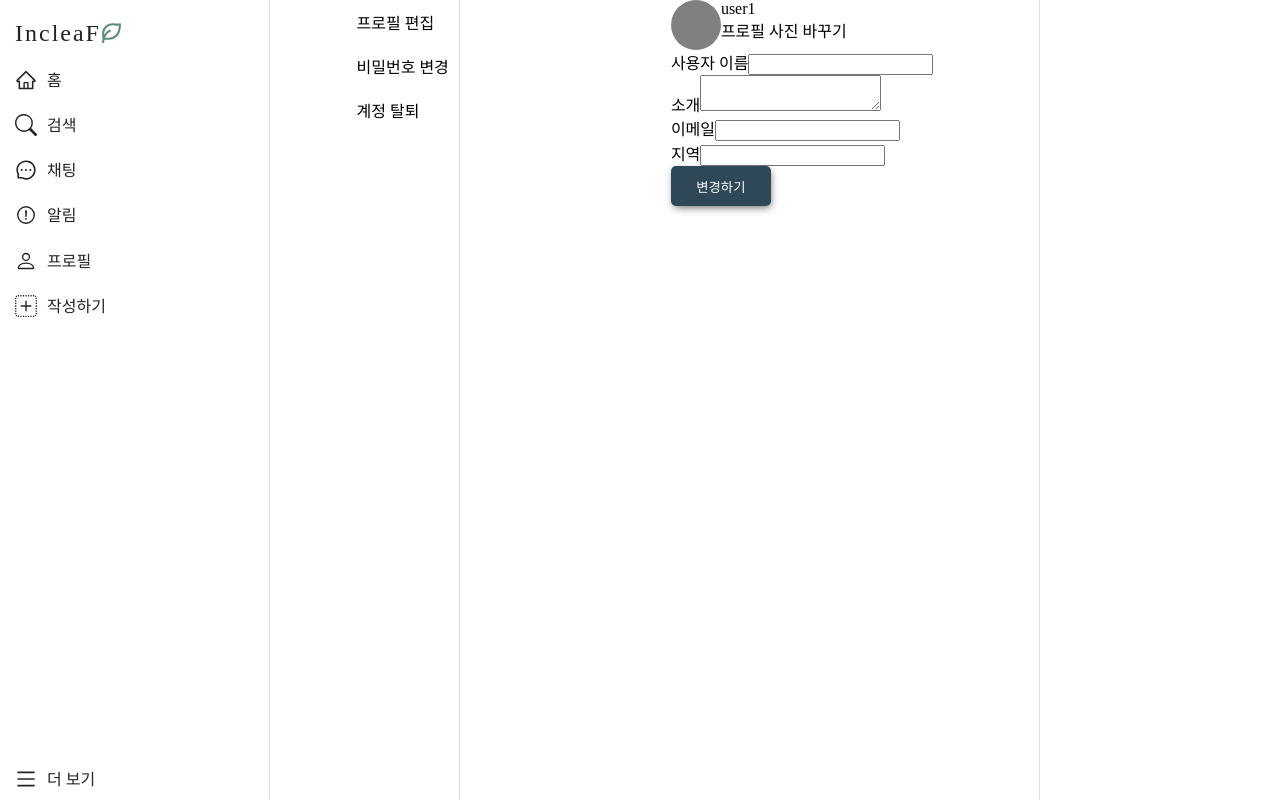
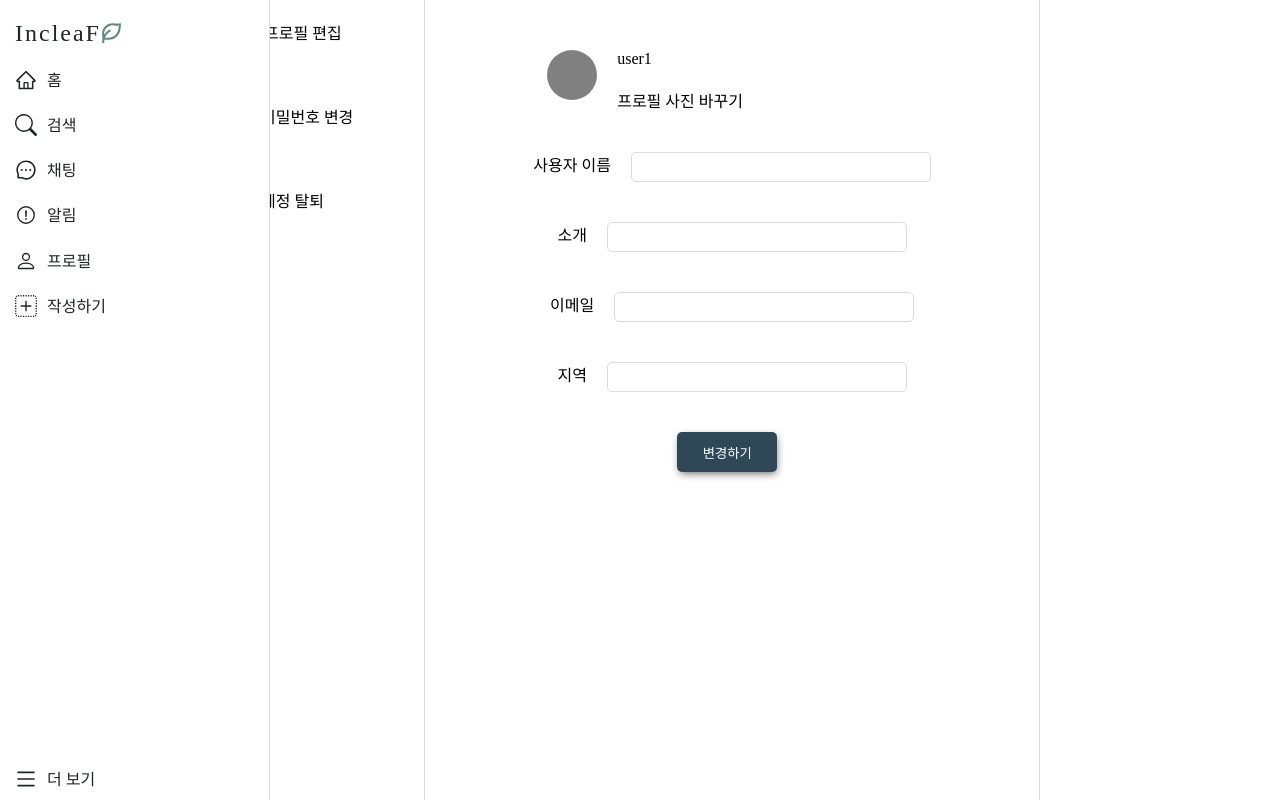
Before and after one commit to codestates-seb/seb41_main_019, a React (Create React App) app in the folder client/: page /setting in a window 1280 px wide. Built offline with nearby package versions, Linux system fonts and the light colour scheme; grey boxes are pictures that could not be loaded; a web font is replaced by a local one.

Commit message:
Design : setting component css 수정

```diff
--- a/client/src/components/Setting/DeleteAccount.js
+++ b/client/src/components/Setting/DeleteAccount.js
@@ -1,16 +1,31 @@
 import styled from "styled-components"
 
 const Wrapper = styled.div`
+    width: 100%;
+    display:flex;
+    flex-direction: column;
+    align-items: center;
+    gap: 30px;
+    margin-top: 50px;
 
     div {
         display: flex;
+        flex-direction: column;
+        gap: 20px;
     }
 
-    .profileImg {
-        width: 50px;
-        height: 50px;
-        background-color: gray;
-        border-radius: 50px;
+    div:first-of-type{
+        display: flex;
+        flex-direction: row;
+        align-items: center;
+        gap: 30px;
+
+        .profileImg {
+            width: 50px;
+            height: 50px;
+            background-color: gray;
+            border-radius: 50px;
+        }
     }
 
     button {
@@ -33,7 +48,6 @@ const DeleteAccount = () => {
                 <div className="profileImg"></div>
                 <span>user1</span>
             </div>
-            <p>정말 계정을 삭제하시겠습니까? </p>
             <div>
                 <label htmlFor="confirmPw">계속하려면 비밀번호를 입력해주세요</label>
                 <input id="confirmPw" />
--- a/client/src/components/Setting/EditProfile.js
+++ b/client/src/components/Setting/EditProfile.js
@@ -2,14 +2,25 @@ import styled from "styled-components";
 import { BlueBtn } from "../public/BlueBtn";
 
 const Wrapper = styled.div`
+    width: 100%;
     display: flex;
     flex-direction: column;
+    align-items: center;
+    gap: 40px;
+    margin-top: 50px;
+
+    div {
+        display: flex;
+        justify-content: space-around;
+        gap: 20px;
+    }
 
     .profile {
         display: flex;
         flex-direction: row;
 
         div:nth-of-type(2) {
+            width: 300px;
             display: flex;
             flex-direction: column;
         }
@@ -20,6 +31,11 @@ const Wrapper = styled.div`
         height: 50px;
         background-color: gray;
         border-radius: 50px;
+    }
+
+    textarea {
+        height: 100px;
+        resize: none;
     }
 `;
 
--- a/client/src/components/Setting/EditPw.js
+++ b/client/src/components/Setting/EditPw.js
@@ -2,8 +2,24 @@ import styled from "styled-components"
 import { BlueBtn } from "../public/BlueBtn";
 
 const Wrapper = styled.div`
+    width: 100%;
+    display: flex;
+    flex-direction: column;
+    align-items: center;
+    margin-top: 50px;
+    gap: 30px;
+
+    div {
+        display: flex;
+        flex-direction: column;
+        gap: 20px;
+    }
+
     .profile {
         display: flex;
+        flex-direction: row;
+        margin-bottom: 20px;
+        align-items: center;
     }
 
     .profileImg {
--- a/client/src/page/Setting.js
+++ b/client/src/page/Setting.js
@@ -15,16 +15,38 @@ const Wrapper = styled.div`
     transform: translate(-50%, -50%);
     border-left: 1px solid #dbdbdb;
     border-right: 1px solid #dbdbdb;
+
+    input, textarea {
+        width :300px;
+        height: 30px;
+        outline: none;
+        border: 1px solid #dbdbdb;
+        border-radius: 5px;
+
+        :focus {
+            outline: none;
+            box-shadow: 0 0 6px #5e8b7e;
+        }
+    }
 `;
 
 const StyledMenu = styled.div`
     display: flex;
+    width: 30%;
     gap: 20px;
     flex-direction: column;
     border-right: 1px solid #dbdbdb;
-    padding: 10px;
+
+
+    p {
+        margin: 0;
+        padding: 20px;
+    }
+
+    .active {
+        border-left: 3px solid #2F3020;
+    }
 `
-
 
 const Setting = () => {
     const [isClicked, setIsClicked] = useState(0);
@@ -32,9 +54,9 @@ const Setting = () => {
     return (
         <Wrapper>
             <StyledMenu>
-                <span onClick={() => setIsClicked(0)}>프로필 편집</span>
-                <span onClick={() => setIsClicked(1)}>비밀번호 변경</span>
-                <span onClick={() => setIsClicked(2)}>계정 탈퇴</span>
+                <p className={isClicked === 0 ? "active" : null} onClick={() => setIsClicked(0)}>프로필 편집</p>
+                <p className={isClicked === 1 ? "active" : null} onClick={() => setIsClicked(1)}>비밀번호 변경</p>
+                <p className={isClicked === 2 ? "active" : null} onClick={() => setIsClicked(2)}>계정 탈퇴</p>
             </StyledMenu>
             { isClicked === 0
                 ? <EditProfile />
```
